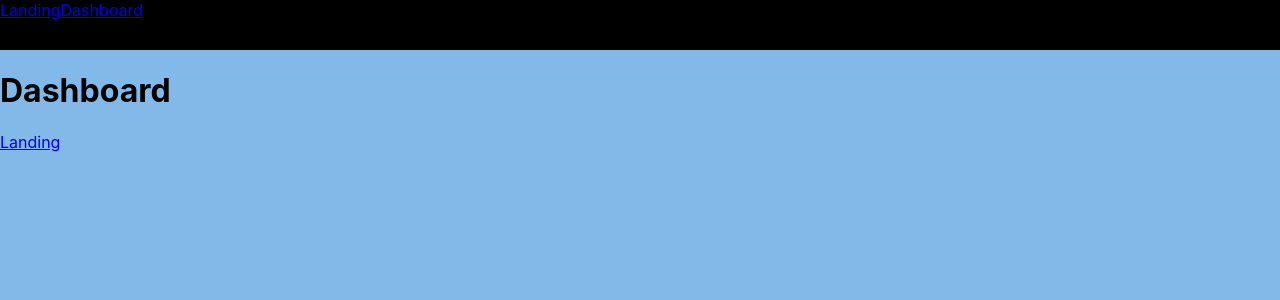
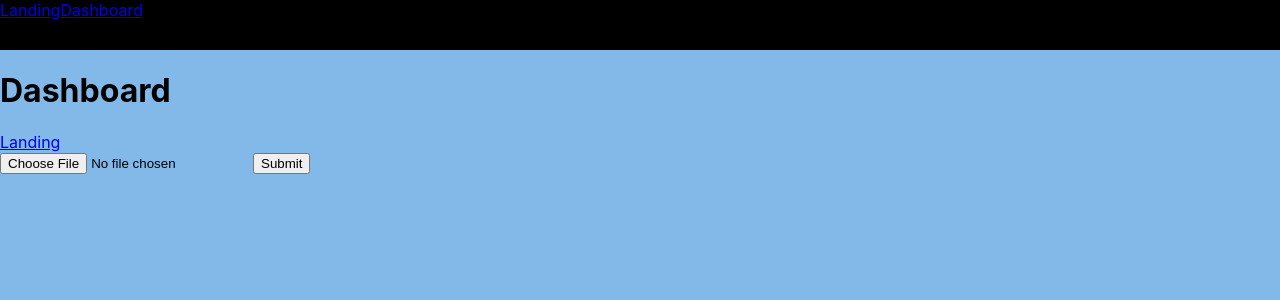
Before and after one commit to sherlock270/imgrepo, a React (Create React App) app in the folder imgrepo-fe/: page /dashboard in a window 1280 px wide. Shown: the top 300 px of the page. Built offline with nearby package versions, Linux system fonts and the light colour scheme.

Commit message:
capture selected file and do an action with it

```diff
--- a/imgrepo-fe/src/components/Dashboard.js
+++ b/imgrepo-fe/src/components/Dashboard.js
@@ -1,11 +1,38 @@
-import React from "react";
+import React, { useState } from "react";
 import { Link } from "react-router-dom";
 
 export default function Dashboard() {
+  const [uploadFile, setUploadFile] = useState(null);
+  const [fileUrl, setFileUrl] = useState(null);
+
+  const changeHandler = (e) => {
+    setFileUrl(URL.createObjectURL(e.target.files[0]));
+    setUploadFile(e.target.files[0]);
+    console.log(URL.createObjectURL(e.target.files[0]));
+  };
+
+  const submitHandler = (e) => {
+    e.preventDefault();
+
+    const formData = new FormData();
+
+    // Update the formData object
+    formData.append("uploadFile", uploadFile, uploadFile.name);
+
+    console.log(formData);
+  };
+
   return (
     <div className="dash-container">
       <h1>Dashboard</h1>
       <Link to="/">Landing</Link>
+      <form onSubmit={submitHandler}>
+        <input type="file" onChange={changeHandler} />
+        <button type="submit">Submit</button>
+      </form>
+      {uploadFile ? (
+        <img src={fileUrl} height="100px" width="100px" alt="preview" />
+      ) : null}
     </div>
   );
 }
```
